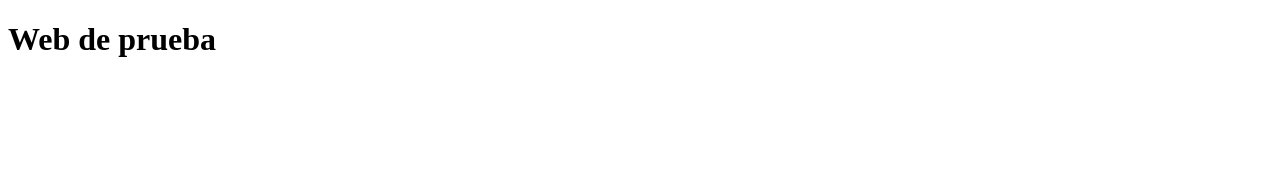
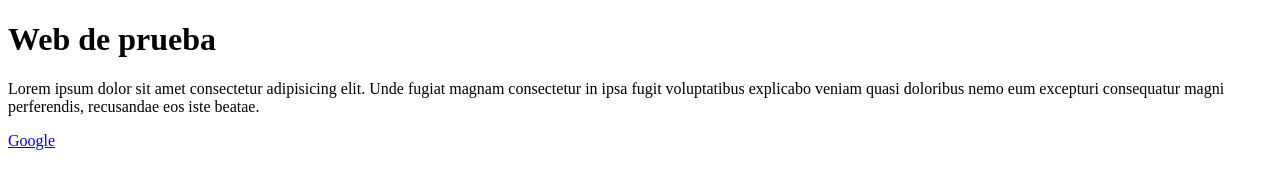
Before and after one commit to arnauperezgorro/gitdam, a plain HTML site: page index.html in a window 1280 px wide. Drawn offline with Linux system fonts and the light colour scheme.

Commit message:
Añadimos enlace a google

```diff
--- a/index.html
+++ b/index.html
@@ -8,6 +8,7 @@
 <body>
 
     <h1>Web de prueba</h1>
-
+    <p>Lorem ipsum dolor sit amet consectetur adipisicing elit. Unde fugiat magnam consectetur in ipsa fugit voluptatibus explicabo veniam quasi doloribus nemo eum excepturi consequatur magni perferendis, recusandae eos iste beatae.</p>
+    <a href="https://www.google.es">Google</a>
 </body>
 </html>
```
